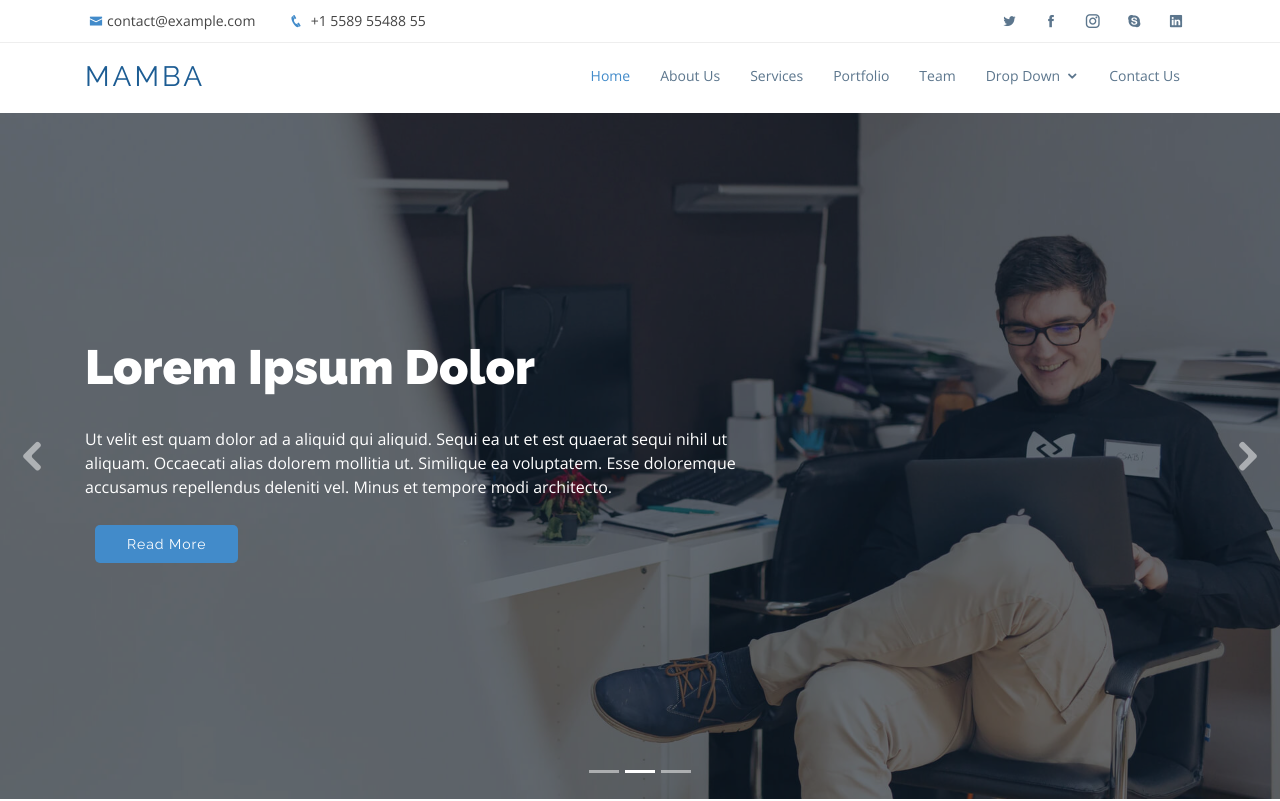
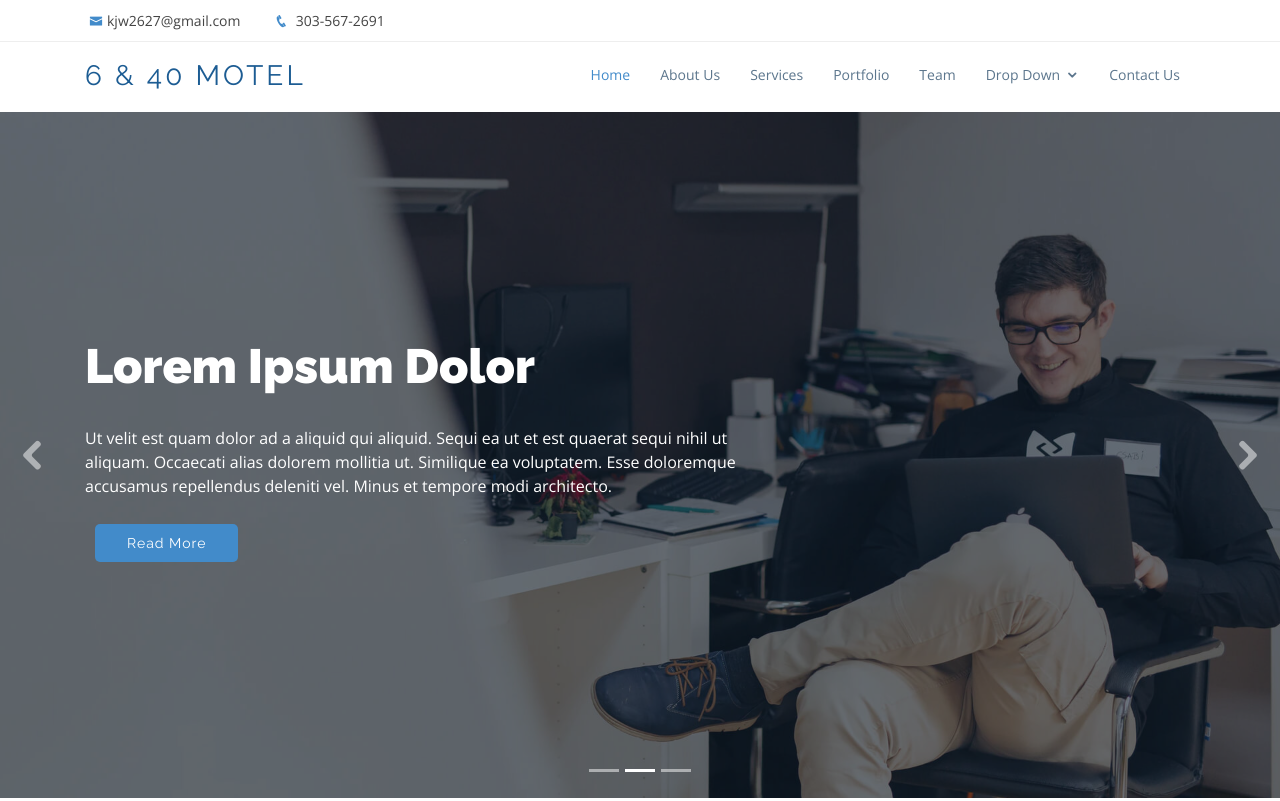
Before and after one commit to hjkmines/6-40-website, a plain HTML site: page Mamba-Design1/index.html in a window 1280 px wide. Shown: the top 801 px of the page. Drawn offline with nearby package versions, Linux system fonts and the light colour scheme.

Commit message:
adds images

```diff
--- a/Mamba-Design1/index.html
+++ b/Mamba-Design1/index.html
@@ -42,16 +42,13 @@
   <section id="topbar" class="d-none d-lg-block">
     <div class="container clearfix">
       <div class="contact-info float-left">
-        <i class="icofont-envelope"></i><a href="mailto:contact@example.com">contact@example.com</a>
-        <i class="icofont-phone"></i> +1 5589 55488 55
+        <i class="icofont-envelope"></i><a href="mailto:contact@example.com">kjw2627@gmail.com</a>
+        <i class="icofont-phone"></i> 303-567-2691
       </div>
-      <div class="social-links float-right">
-        <a href="#" class="twitter"><i class="icofont-twitter"></i></a>
+      <!-- <div class="social-links float-right">
         <a href="#" class="facebook"><i class="icofont-facebook"></i></a>
-        <a href="#" class="instagram"><i class="icofont-instagram"></i></a>
-        <a href="#" class="skype"><i class="icofont-skype"></i></a>
-        <a href="#" class="linkedin"><i class="icofont-linkedin"></i></i></a>
-      </div>
+        <a href="#" class="google"><i class="icofont-google-plus"></i></a>
+      </div> -->
     </div>
   </section>
 
@@ -60,7 +57,7 @@
     <div class="container">
 
       <div class="logo float-left">
-        <h1 class="text-light"><a href="index.html"><span>Mamba</span></a></h1>
+        <h1 class="text-light"><a href="index.html"><span>6 & 40 Motel</span></a></h1>
         <!-- Uncomment below if you prefer to use an image logo -->
         <!-- <a href="index.html"><img src="assets/img/logo.png" alt="" class="img-fluid"></a>-->
       </div>
@@ -106,10 +103,10 @@
         <div class="carousel-inner" role="listbox">
 
           <!-- Slide 1 -->
-          <div class="carousel-item active" style="background-image: url('assets/img/slide/slide-1.jpg');">
+          <div class="carousel-item active" style="background-image: url('assets/img/slide/image1.PNG');">
             <div class="carousel-container">
               <div class="carousel-content container">
-                <h2 class="animate__animated animate__fadeInDown">Welcome to <span>Mamba</span></h2>
+                <h2 class="animate__animated animate__fadeInDown">Welcome to <span>6 & 40 Motel</span></h2>
                 <p class="animate__animated animate__fadeInUp">Ut velit est quam dolor ad a aliquid qui aliquid. Sequi ea ut et est quaerat sequi nihil ut aliquam. Occaecati alias dolorem mollitia ut. Similique ea voluptatem. Esse doloremque accusamus repellendus deleniti vel. Minus et tempore modi architecto.</p>
                 <a href="#about" class="btn-get-started animate__animated animate__fadeInUp scrollto">Read More</a>
               </div>
```
Also changed, not shown: 1 other file.
